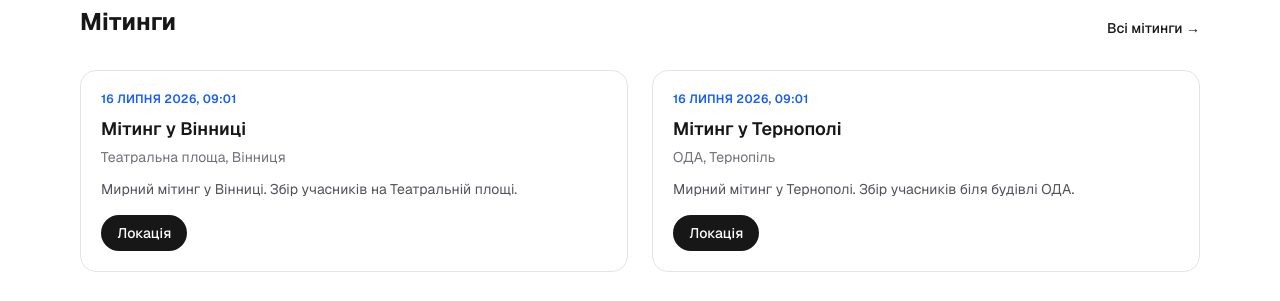
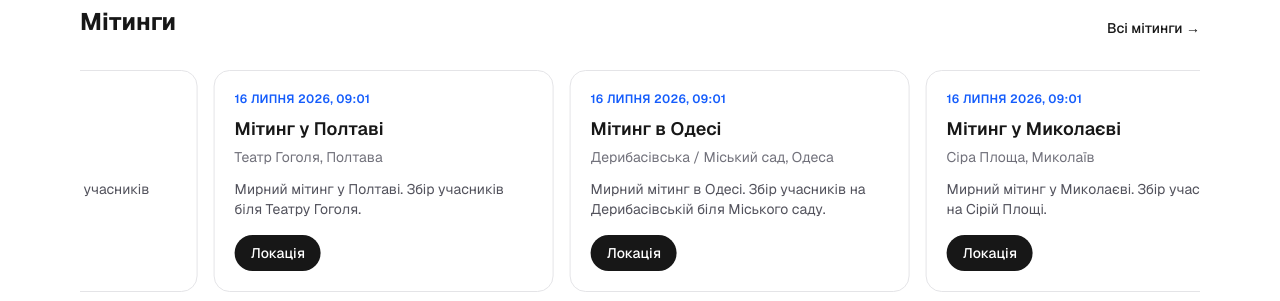
Before and after one commit to notx01eva/voiceofurk, a Next.js app: page / in a window 1280 px wide. Shown: the part 651-952 px from the top of the page. Built offline with nearby package versions, Linux system fonts and the light colour scheme.

Commit message:
Add horizontal scrolling marquee for meetings on homepage

```diff
--- a/app/globals.css
+++ b/app/globals.css
@@ -28,3 +28,20 @@ body {
 html {
   scroll-behavior: smooth;
 }
+
+@keyframes marquee {
+  0% {
+    transform: translateX(0);
+  }
+  100% {
+    transform: translateX(-50%);
+  }
+}
+
+.marquee-track {
+  animation: marquee 40s linear infinite;
+}
+
+.marquee-track:hover {
+  animation-play-state: paused;
+}
--- a/app/page.tsx
+++ b/app/page.tsx
@@ -5,13 +5,13 @@ import { getSortedMeetings } from '@/lib/meetings';
 import { getDonations } from '@/lib/donations';
 import PostCard from '@/components/PostCard';
 import EventCard from '@/components/EventCard';
-import MeetingCard from '@/components/MeetingCard';
+import MeetingsMarquee from '@/components/MeetingsMarquee';
 import DonationCard from '@/components/DonationCard';
 
 export default function Home() {
   const posts = getSortedPosts().slice(0, 3);
   const events = getSortedEvents().slice(0, 2);
-  const meetings = getSortedMeetings().slice(0, 2);
+  const meetings = getSortedMeetings();
   const donations = getDonations();
 
   return (
@@ -57,11 +57,7 @@ export default function Home() {
             Всі мітинги →
           </Link>
         </div>
-        <div className="grid gap-6 md:grid-cols-2">
-          {meetings.map((meeting) => (
-            <MeetingCard key={meeting.slug} meeting={meeting} />
-          ))}
-        </div>
+        <MeetingsMarquee meetings={meetings} />
       </section>
 
       <section className="mt-16">
--- /dev/null
+++ b/components/MeetingsMarquee.tsx
@@ -0,0 +1,23 @@
+'use client';
+
+import { Meeting } from '@/lib/meetings';
+import MeetingCard from './MeetingCard';
+
+export default function MeetingsMarquee({ meetings }: { meetings: Meeting[] }) {
+  const duplicated = [...meetings, ...meetings];
+
+  return (
+    <div className="relative overflow-hidden">
+      <div className="marquee-track flex w-max gap-4">
+        {duplicated.map((meeting, idx) => (
+          <div
+            key={`${meeting.slug}-${idx}`}
+            className="w-[300px] shrink-0 sm:w-[340px]"
+          >
+            <MeetingCard meeting={meeting} />
+          </div>
+        ))}
+      </div>
+    </div>
+  );
+}
```
